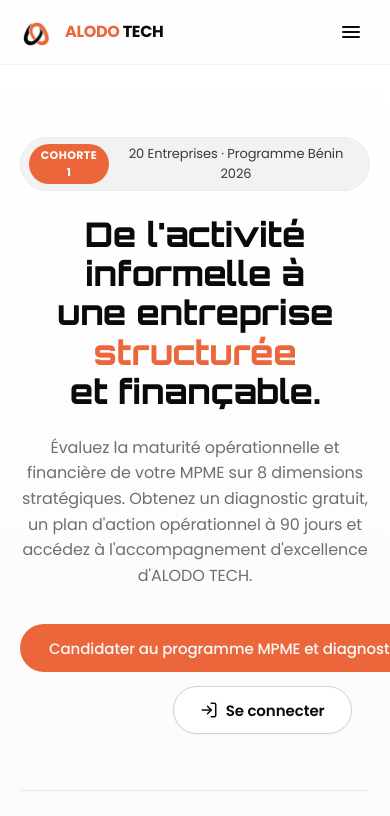
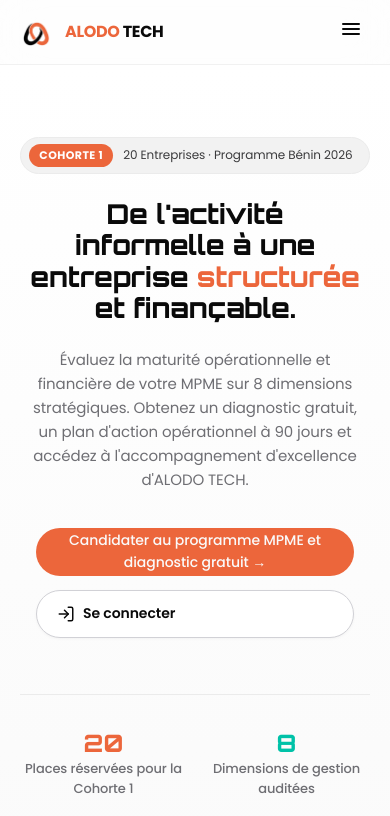
Before and after one commit to Alodotech/Alodo_tech, a Next.js app: page /mpme in a window 390 px wide. Shown: the top 816 px of the page. Built offline with nearby package versions, Linux system fonts and the light colour scheme.

Commit message:
style: amélioration responsive — boutons, hero, tables et dashboard mobile

```diff
--- a/src/app/mpme/mpme.css
+++ b/src/app/mpme/mpme.css
@@ -371,3 +371,139 @@
   color: var(--grey-500);
   margin: 0;
 }
+
+/* ===========================================================
+   RESPONSIVE — Mobile First Fixes
+   =========================================================== */
+
+/* Hero buttons — stack on mobile, full width */
+@media (max-width: 640px) {
+  .mpme-hero-actions {
+    flex-direction: column;
+    width: 100%;
+    gap: 12px;
+    padding: 0 16px;
+  }
+
+  .mpme-hero-actions .btn,
+  .mpme-hero-actions button {
+    width: 100%;
+    max-width: 100%;
+    text-align: center;
+    font-size: 14px !important;
+    padding: 14px 20px !important;
+    white-space: normal !important;
+    word-break: break-word;
+  }
+
+  .mpme-hero h1 {
+    font-size: clamp(26px, 7vw, 40px);
+    padding: 0 8px;
+  }
+
+  .mpme-hero .lead {
+    font-size: 15px;
+    padding: 0 8px;
+  }
+
+  .mpme-pill {
+    font-size: 12px;
+    flex-wrap: wrap;
+    text-align: center;
+    justify-content: center;
+  }
+}
+
+/* CTA Box */
+@media (max-width: 640px) {
+  .cta-box {
+    padding: 36px 20px;
+    border-radius: 20px;
+    margin: 0 8px;
+  }
+
+  .cta-box h2 {
+    font-size: clamp(22px, 6vw, 32px);
+  }
+
+  .cta-box .mpme-hero-actions,
+  .cta-box > div[style] {
+    flex-direction: column;
+    width: 100%;
+  }
+}
+
+/* Problem cards */
+@media (max-width: 640px) {
+  .problem-card {
+    padding: 24px 20px;
+  }
+}
+
+/* Step cards */
+@media (max-width: 640px) {
+  .steps-grid {
+    grid-template-columns: 1fr;
+  }
+}
+
+/* Stats grid — 2 cols on very small */
+@media (max-width: 400px) {
+  .mpme-stats {
+    grid-template-columns: repeat(2, 1fr);
+    gap: 16px;
+  }
+}
+
+/* Admin candidatures table — horizontal scroll on mobile */
+@media (max-width: 768px) {
+  table {
+    display: block;
+    overflow-x: auto;
+    -webkit-overflow-scrolling: touch;
+    white-space: nowrap;
+  }
+
+  /* Dashboard layout sidebar on mobile */
+  .space-y-6 {
+    padding-left: 8px;
+    padding-right: 8px;
+  }
+}
+
+/* Buttons global — ensure minimum tap target of 44px */
+button,
+a.btn,
+.btn {
+  min-height: 44px;
+  touch-action: manipulation;
+}
+
+/* Prevent long text overflow in table cells */
+td, th {
+  max-width: 200px;
+  overflow: hidden;
+  text-overflow: ellipsis;
+}
+
+@media (max-width: 480px) {
+  /* Reduce padding on form pages */
+  .p-6 {
+    padding: 16px !important;
+  }
+
+  .p-8 {
+    padding: 20px !important;
+  }
+
+  /* Stack action buttons in admin */
+  .flex.gap-2.flex-wrap {
+    flex-direction: column;
+    width: 100%;
+  }
+
+  /* Diagnostic question buttons */
+  .grid.grid-cols-2 {
+    grid-template-columns: 1fr;
+  }
+}
```
